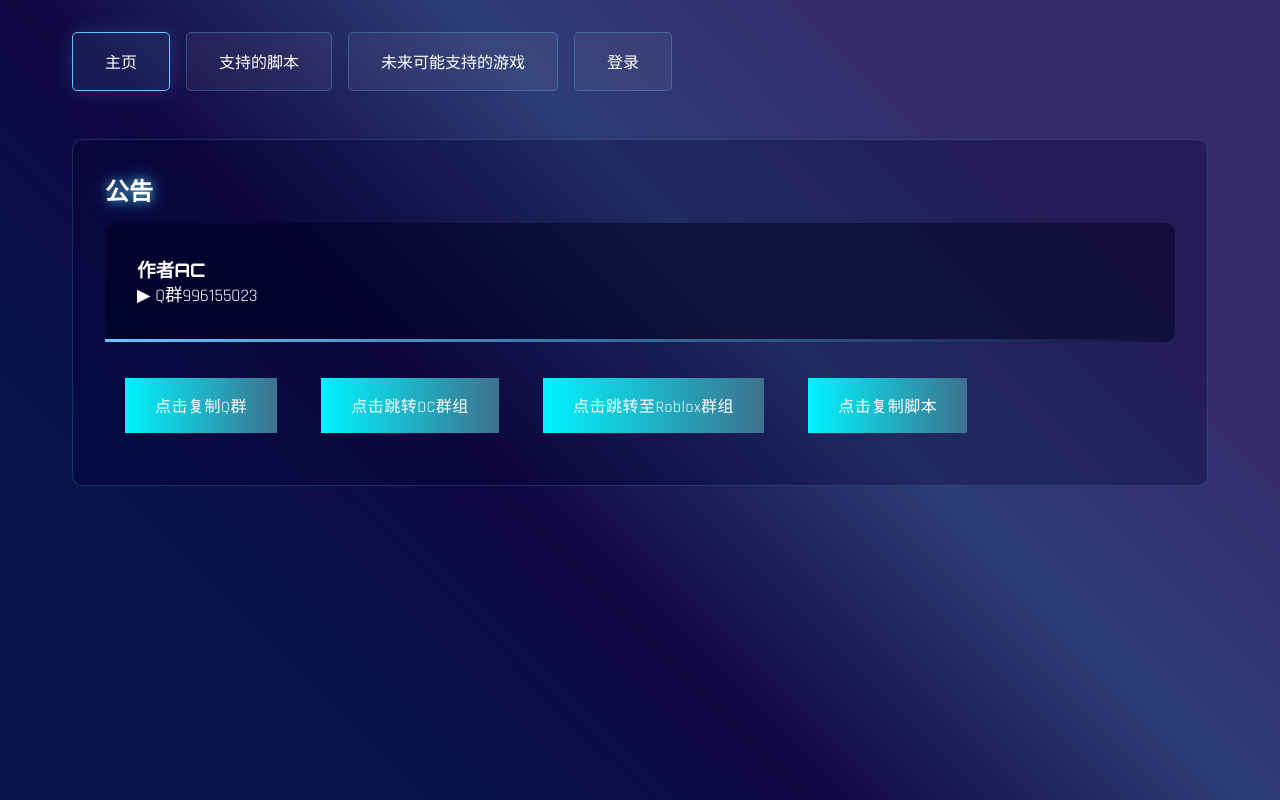
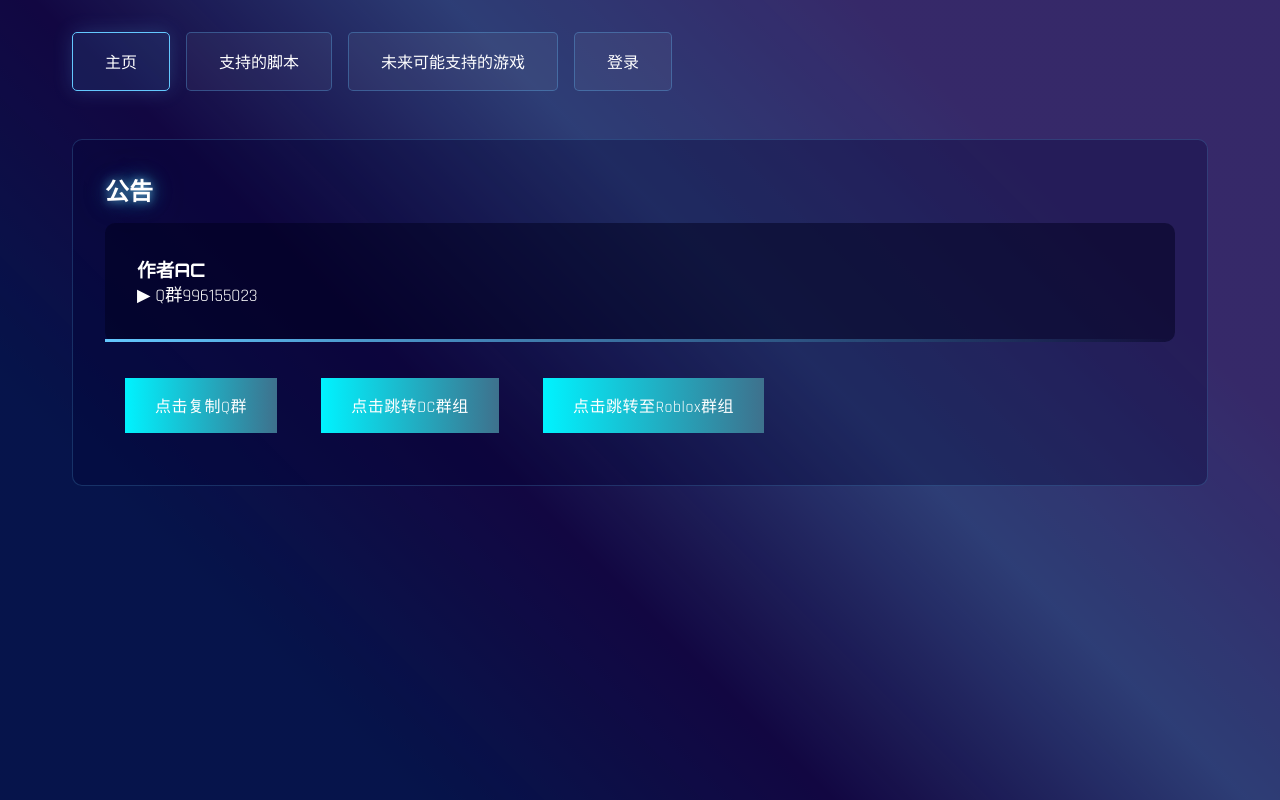
Before and after one commit to DCLZH1/Rs.github.io, a plain HTML site: page index.html in a window 1280 px wide. Drawn offline with Linux system fonts and the light colour scheme.

Commit message:
Update index.html

```diff
--- a/index.html
+++ b/index.html
@@ -237,12 +237,6 @@
             <span class="btn-glow"></span>
             <script src="./index.js"></script>
         </button>
-        <button id="dashboard-btn4" class="cyber-btn">
-            <span class="btn-text">点击复制脚本</span>
-            <span class="btn-glow"></span>
-            <script src="./index.js">
-            </script>
-    </button>
                 </div>
         <div class="cyber-content" id="security">
             <h2 class="neon-text">脚本支持</h2>
```
